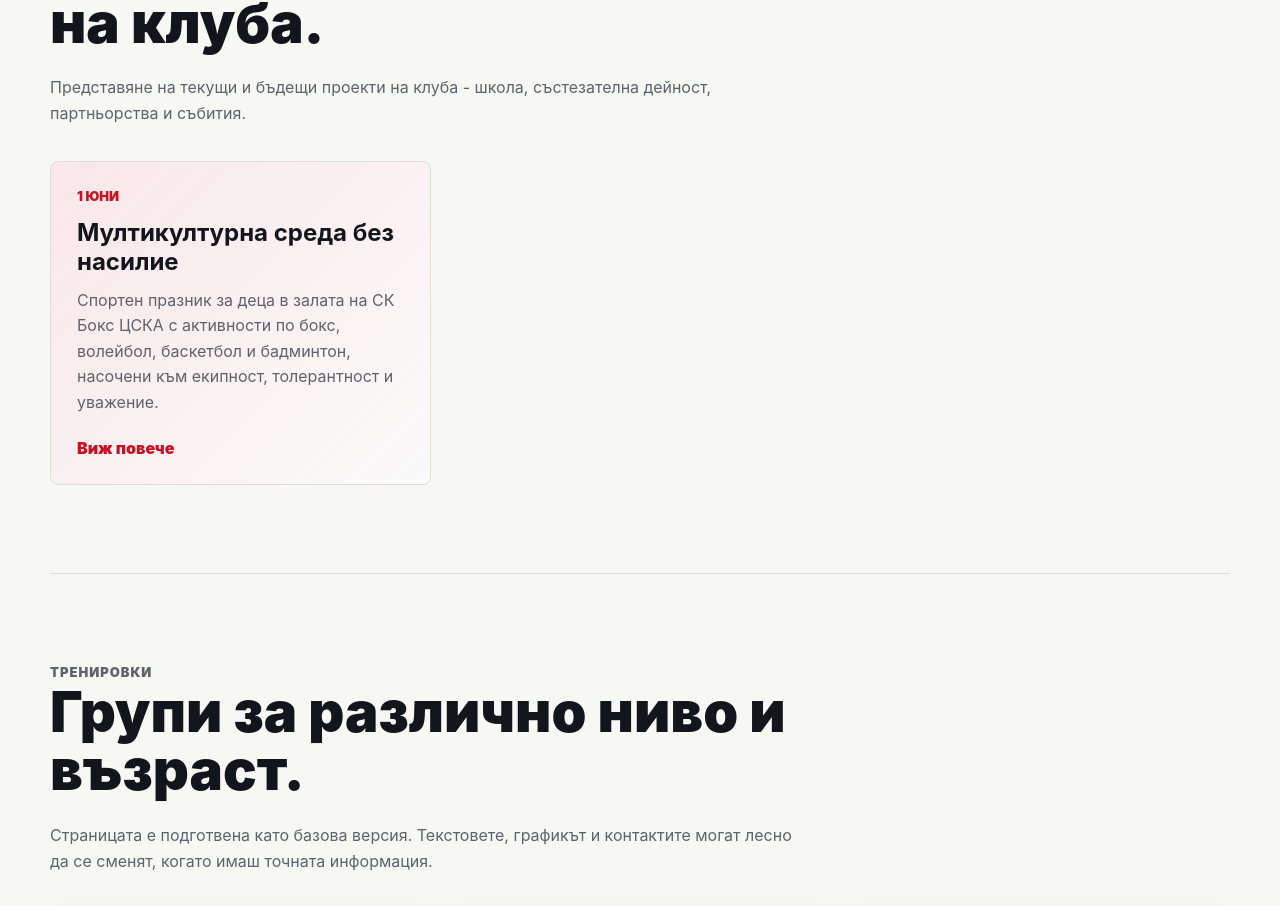
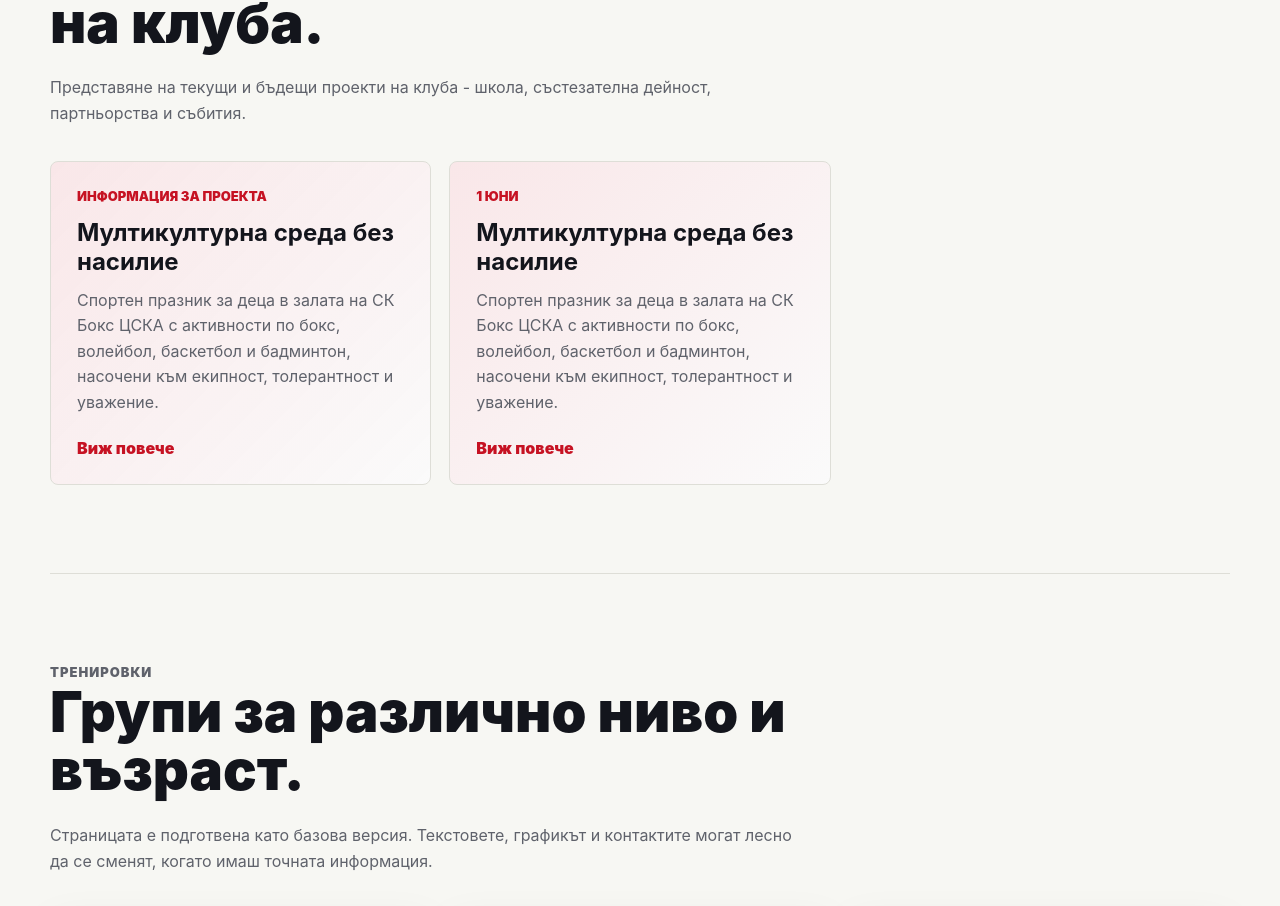
Before and after one commit to ninkov/sporten-club-box-cska, a React (Vite) app: page / in a window 1280 px wide. Shown: the part 3233-4139 px from the top of the page. Built offline with nearby package versions, Linux system fonts and the light colour scheme.

Commit message:
Add project information

```diff
--- a/src/components/ProjectsSection.jsx
+++ b/src/components/ProjectsSection.jsx
@@ -1,4 +1,11 @@
 const projects = [
+  {
+    title: 'Мултикултурна среда без насилие',
+    meta: 'Информация за проекта',
+    text: 'Спортен празник за деца в залата на СК Бокс ЦСКА с активности по бокс, волейбол, баскетбол и бадминтон, насочени към екипност, толерантност и уважение.',
+    sourceUrl:
+      'https://demetra.bg/proekt-izgrazhdane-na-multikulturna-sreda-bez-nasilie-chrez-interkulturno-obrazovanie-i-sport-2/',
+  },
   {
     title: 'Мултикултурна среда без насилие',
     meta: '1 юни',
```
